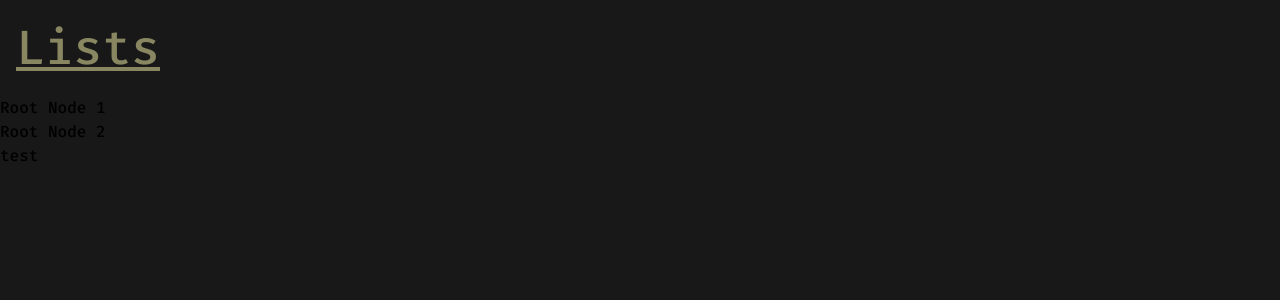
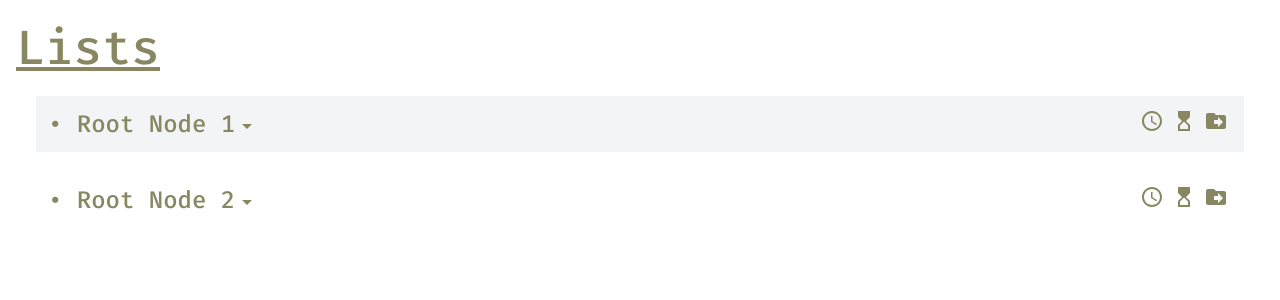
Before and after one commit to LZher385/orgnode, a React (Create React App) app in the folder frontend/: page /lists in a window 1280 px wide. Shown: the top 300 px of the page. Built offline with nearby package versions, Linux system fonts and the light colour scheme.

Commit message:
Add keypress navigation in list page

```diff
--- a/frontend/package.json
+++ b/frontend/package.json
@@ -3,6 +3,10 @@
   "version": "0.1.0",
   "private": true,
   "dependencies": {
+    "@emotion/react": "^11.9.3",
+    "@emotion/styled": "^11.9.3",
+    "@mui/icons-material": "^5.8.4",
+    "@mui/material": "^5.8.5",
     "@reduxjs/toolkit": "^1.8.2",
     "@testing-library/jest-dom": "^5.16.4",
     "@testing-library/react": "^13.2.0",
@@ -12,6 +16,7 @@
     "@types/react": "^18.0.9",
     "@types/react-dom": "^18.0.3",
     "react": "^18.1.0",
+    "react-collapse": "^5.1.1",
     "react-dom": "^18.1.0",
     "react-redux": "^8.0.2",
     "react-router-dom": "^6.3.0",
@@ -45,6 +50,7 @@
     ]
   },
   "devDependencies": {
+    "@types/react-collapse": "^5.0.1",
     "autoprefixer": "^10.4.7",
     "postcss": "^8.4.13",
     "tailwindcss": "^3.0.24"
--- /dev/null
+++ b/frontend/src/common/index.ts
@@ -0,0 +1,3 @@
+import useKeyPress from "./utils/KeyPress";
+
+export { useKeyPress };
--- /dev/null
+++ b/frontend/src/common/utils/KeyPress.tsx
@@ -0,0 +1,38 @@
+import React, { useState, RefObject } from "react";
+
+const useKeyPress = function (
+  targetKey: string
+  // ref: RefObject<HTMLInputElement>
+) {
+  const [keyPressed, setKeyPressed] = useState(false);
+
+  function downHandler({ key }: { key: string }) {
+    if (key === targetKey) {
+      setKeyPressed(true);
+    }
+  }
+
+  const upHandler = ({ key }: { key: string }) => {
+    if (key === targetKey) {
+      setKeyPressed(false);
+    }
+  };
+
+  React.useEffect(() => {
+    // ref.current?.addEventListener("keydown", downHandler);
+    // ref.current?.addEventListener("keyup", upHandler);
+    window.addEventListener("keydown", downHandler);
+    window.addEventListener("keyup", upHandler);
+
+    return () => {
+      // ref.current?.removeEventListener("keydown", downHandler);
+      // ref.current?.removeEventListener("keyup", upHandler);
+      window.removeEventListener("keydown", downHandler);
+      window.removeEventListener("keyup", upHandler);
+    };
+  });
+
+  return keyPressed;
+};
+
+export default useKeyPress;
--- /dev/null
+++ b/frontend/src/components/ListItem/ListItem.scss
@@ -0,0 +1,5 @@
+@import '../../styles/variables';
+
+* {
+  background-color: inherit;
+}
--- /dev/null
+++ b/frontend/src/components/ListItem/ListItem.tsx
@@ -0,0 +1,71 @@
+import React, { useEffect } from "react";
+import { Collapse } from "react-collapse";
+import {
+  Schedule,
+  HourglassTop,
+  DriveFileMove,
+  ArrowDropDown,
+  ArrowDropUp,
+} from "@mui/icons-material";
+import { INode } from "../../features";
+import logging from "../../config/logging";
+import "./ListItem.scss";
+
+interface props {
+  node: INode;
+  isCollapsed: boolean;
+  toggleCollapse: () => void;
+  isSelected: boolean;
+}
+
+function ListItem(props: props) {
+  const { title, deadlineDate, scheduledDate, description } = props.node;
+  const { isCollapsed, toggleCollapse, isSelected } = props;
+
+  useEffect(() => {
+    logging.info("use effect " + title);
+  });
+
+  return (
+    <div
+      className={`mb-5 mx-4 px-3 py-3 ${
+        isSelected ? "bg-gray-100" : "bg-inherit"
+      }`}
+    >
+      <div className="flex justify-between">
+        <h2 className="text-doom-green text-2xl">
+          <span>&#x2022; </span>
+          {title}
+          <button onClick={toggleCollapse}>
+            {isCollapsed ? <ArrowDropUp /> : <ArrowDropDown />}
+          </button>
+        </h2>
+        <div className="">
+          <button>
+            <Schedule className="text-doom-green mx-1" />
+          </button>
+          <button>
+            <HourglassTop className="text-doom-green mx-1" />
+          </button>
+          <button>
+            <DriveFileMove className="text-doom-green mx-1" />
+          </button>
+        </div>
+      </div>
+
+      <div className="ml-3">
+        <Collapse isOpened={isCollapsed}>
+          <div className="flex text-rose-300">
+            <span className="">SCHEDULED: {scheduledDate?.toDateString()}</span>
+            <span className="ml-3">
+              DEADLINE: {deadlineDate?.toDateString()}
+            </span>
+          </div>
+          <div>{description}</div>
+        </Collapse>
+      </div>
+    </div>
+  );
+}
+
+export default ListItem;
--- a/frontend/src/features/index.ts
+++ b/frontend/src/features/index.ts
@@ -1,3 +1,5 @@
 import nodesReducer from "./nodeSlice";
+import { editNode, listNodes, addNode, INode } from "./nodeSlice";
 
-export { nodesReducer };
+export { nodesReducer, editNode, listNodes, addNode };
+export type { INode };
--- a/frontend/src/features/nodeSlice.ts
+++ b/frontend/src/features/nodeSlice.ts
@@ -1,6 +1,6 @@
 import { createSlice, PayloadAction } from "@reduxjs/toolkit";
 
-interface INode {
+export interface INode {
   _id: string;
   title: string;
   description?: string;
@@ -37,8 +37,8 @@ const initialState: NodeState = {
       title: "Root Node 1",
       description: "This is root node 1",
       children: [dummyChild("3"), dummyChild("4")],
-      scheduledDate: undefined,
-      deadlineDate: undefined,
+      scheduledDate: new Date(),
+      deadlineDate: new Date(),
       isRoot: true,
       createdAt: undefined,
       updatedAt: undefined,
@@ -48,8 +48,8 @@ const initialState: NodeState = {
       title: "Root Node 2",
       description: "This is root node 2",
       children: undefined,
-      scheduledDate: undefined,
-      deadlineDate: undefined,
+      scheduledDate: new Date(),
+      deadlineDate: new Date(),
       isRoot: true,
       createdAt: undefined,
       updatedAt: undefined,
--- a/frontend/src/pages/ListPage/ListPage.tsx
+++ b/frontend/src/pages/ListPage/ListPage.tsx
@@ -1,30 +1,76 @@
+import React, { useCallback, useRef } from "react";
 import { useEffect, useState } from "react";
 import { useSelector, useDispatch } from "react-redux";
 import { RootState } from "../../app/store";
-import { listNodes, addNode } from "../../features/nodeSlice";
+import ListItem from "../../components/ListItem/ListItem";
+import logging from "../../config/logging";
+import { listNodes, addNode } from "../../features";
+import { useKeyPress } from "../../common";
 
 type Props = {};
 
 function ListPage(props: Props) {
   const dispatch = useDispatch();
   const nodes = useSelector((state: RootState) => state.nodes.value);
+  const jPress = useKeyPress("j");
+  const kPress = useKeyPress("k");
 
-  // const [nodes, setNodes] = useState<INode
+  const [itemsIsCollapsed, setItemsIsCollapsed] = useState<{
+    [key: string]: boolean;
+  }>({});
+
+  const [selectedIndex, setSelectedIndex] = useState<number>(0);
+  const [selectedId, setSelectedId] = useState<string>("");
+
   useEffect(() => {
+    // Fetching lists
     dispatch(listNodes());
-  },[dispatch]);
+    nodes.forEach((node) => {
+      setItemsIsCollapsed({ ...itemsIsCollapsed, [node._id]: false });
+    });
+  }, [dispatch]);
+
+  useEffect(() => {
+    if (nodes.length && jPress) {
+      setSelectedIndex((prevState) =>
+        prevState < nodes.length - 1 ? prevState + 1 : prevState
+      );
+    }
+  }, [jPress]);
+  useEffect(() => {
+    if (nodes.length && kPress) {
+      setSelectedIndex((prevState) =>
+        prevState > 0 ? prevState - 1 : prevState
+      );
+    }
+  }, [kPress]);
+
+  function toggleCollapse(_id: string) {
+    setItemsIsCollapsed({ ...itemsIsCollapsed, [_id]: !itemsIsCollapsed[_id] });
+  }
 
   return (
-    <div className="h-screen">
+    <div className="h-screen max-w-screen-xl mx-auto">
       <header className="py-6 px-4">
         <h1 className="text-doom-green text-5xl underline">Lists</h1>
       </header>
-      <div>
-        {nodes.map((node) => (
-          <h3>{node.title}</h3>
-        ))}
+      <div className="mx-5">
+        {nodes.map(function (node, index) {
+          if (selectedIndex === index && selectedId !== node._id) {
+            setSelectedId(node._id);
+          }
+          return (
+            <React.Fragment>
+              <ListItem
+                node={node}
+                isCollapsed={itemsIsCollapsed[node._id]}
+                toggleCollapse={() => toggleCollapse(node._id)}
+                isSelected={selectedId === node._id}
+              />
+            </React.Fragment>
+          );
+        })}
       </div>
-      <button onClick={() => dispatch(addNode())}>test</button>
     </div>
   );
 }
--- a/frontend/tailwind.config.js
+++ b/frontend/tailwind.config.js
@@ -7,8 +7,8 @@ module.exports = {
         'doom-bg': '#181818',
         'doom-blue': '#66aae8',
         'doom-green': '#888761',
-        'doom-grey': '#8d8989'
-      }
+        'doom-grey': '#8d8989',
+      },
     },
   },
   plugins: [],
```
Also changed, not shown: 1 other file (tests, documents, lock files or other folders).
